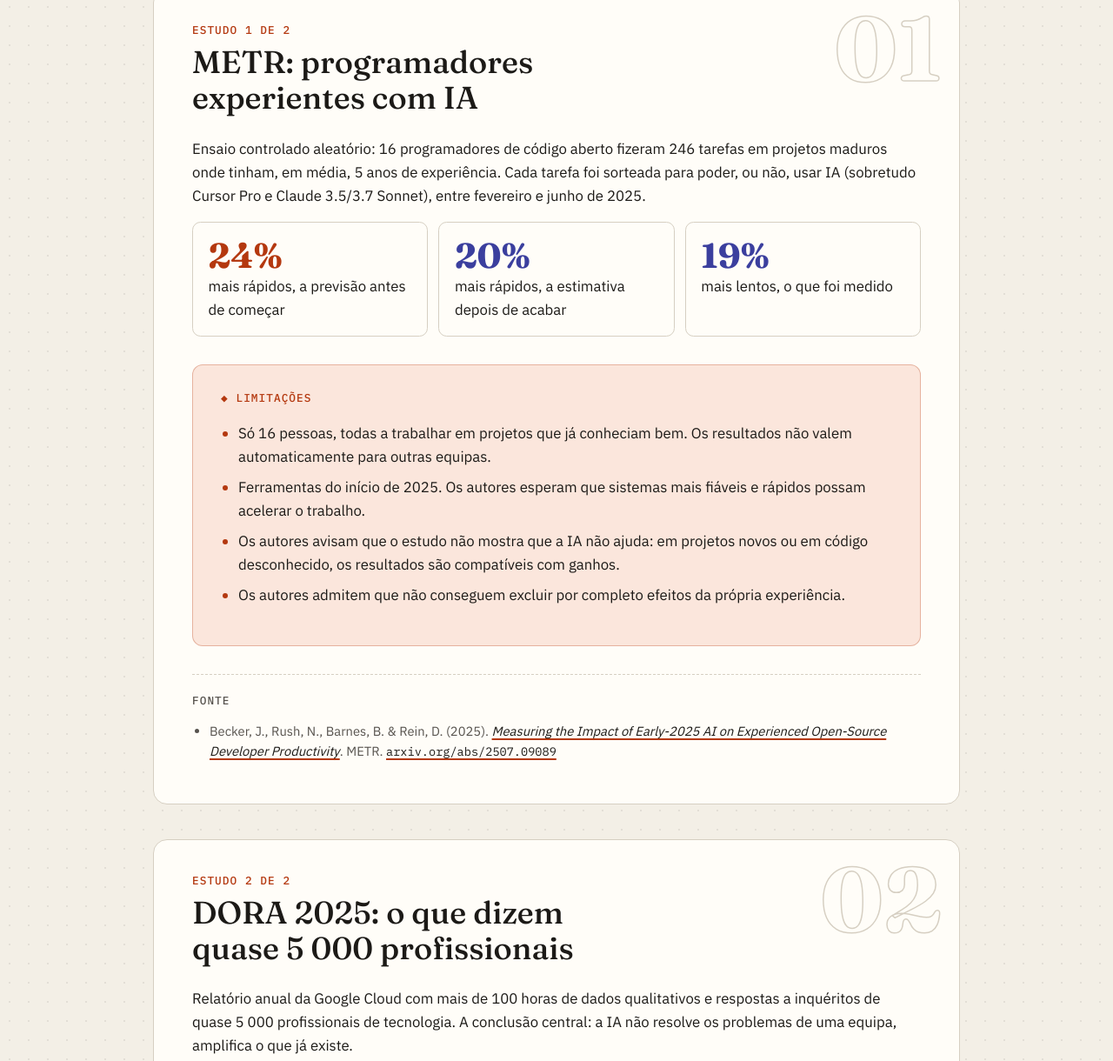
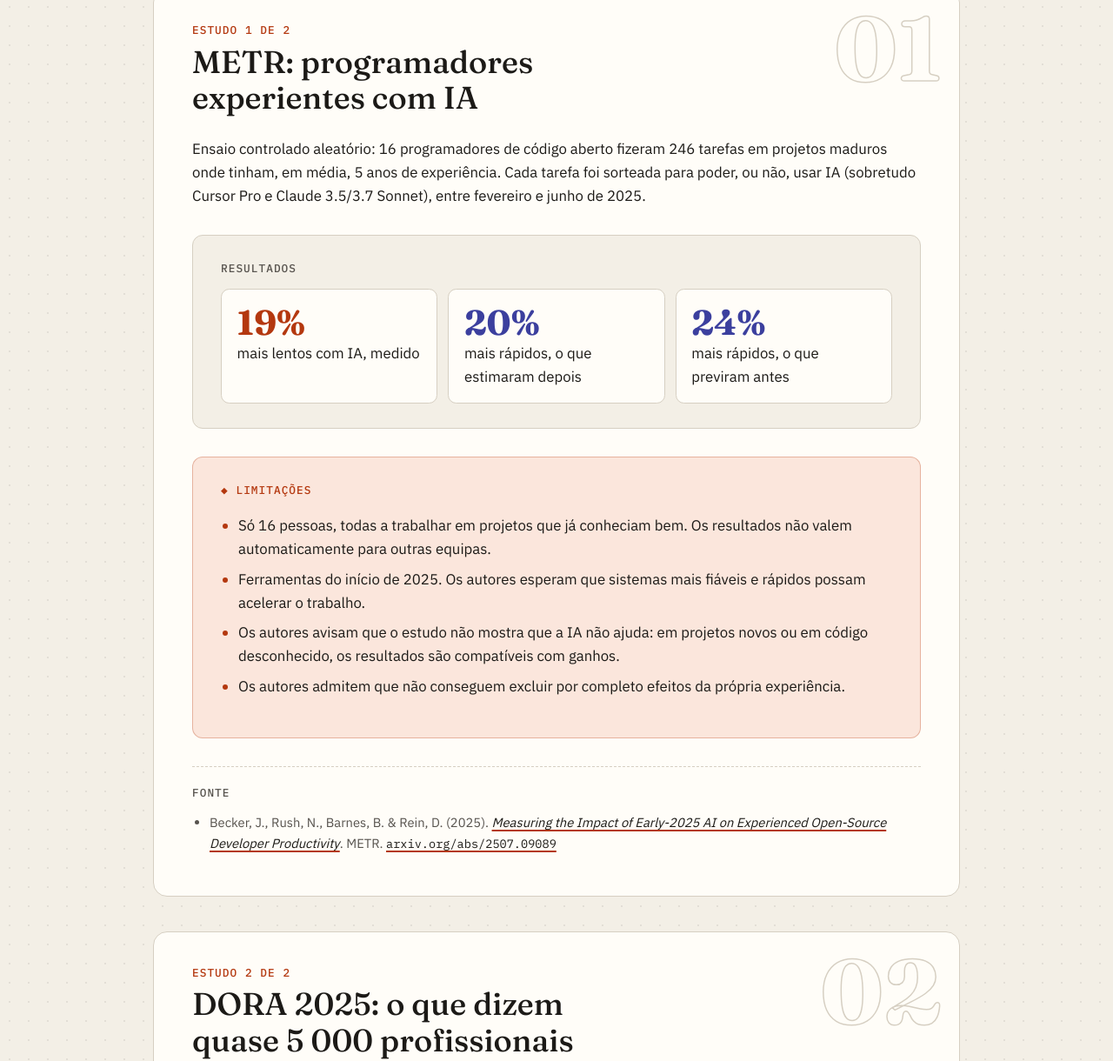
Before and after one commit to cardohso/tema14-scrum-ia, a plain HTML site: page index.html in a window 1280 px wide. Shown: the part 4777-5997 px from the top of the page at 87% size. Drawn offline with Linux system fonts and the light colour scheme.

Commit message:
Estudos reais: resultados numa caixa como no resto do site (T1T-13)

```diff
--- a/index.html
+++ b/index.html
@@ -279,6 +279,15 @@
     border: 1px solid color-mix(in srgb, var(--human) 30%, transparent);
   }
   @media (min-width: 700px) { .interpretacao { padding: 1.75rem 2rem; } }
+  .resultados {
+    margin: 2rem 0 0;
+    padding: 1.5rem 1.25rem;
+    border-radius: 0.75rem;
+    background: var(--paper);
+    border: 1px solid var(--line);
+  }
+  @media (min-width: 700px) { .resultados { padding: 1.75rem 2rem; } }
+  .resultados h4:first-child { margin-top: 0; }
   .interpretacao h4 { color: var(--human); }
   .interpretacao h4:first-child { margin-top: 0; }
   .interpretacao h4::before { content: "◆ "; content: "◆ " / ""; }
@@ -554,10 +563,13 @@
       <span class="passo-big" aria-hidden="true">01</span>
       <h3 id="metr-titulo"><span class="passo-num">Estudo 1 de 2</span>METR: programadores experientes com IA</h3>
       <p>Ensaio controlado aleatório: 16 programadores de código aberto fizeram 246 tarefas em projetos maduros onde tinham, em média, 5 anos de experiência. Cada tarefa foi sorteada para poder, ou não, usar IA (sobretudo <span lang="en">Cursor Pro</span> e <span lang="en">Claude 3.5/3.7 Sonnet</span>), entre fevereiro e junho de 2025.</p>
-      <div class="stats">
-        <p><strong>24%</strong> mais rápidos, a previsão antes de começar</p>
-        <p><strong>20%</strong> mais rápidos, a estimativa depois de acabar</p>
-        <p><strong>19%</strong> mais lentos, o que foi medido</p>
+      <div class="resultados">
+        <h4>Resultados</h4>
+        <div class="stats">
+          <p><strong>19%</strong> mais lentos com IA, medido</p>
+          <p><strong>20%</strong> mais rápidos, o que estimaram depois</p>
+          <p><strong>24%</strong> mais rápidos, o que previram antes</p>
+        </div>
       </div>
       <div class="interpretacao">
         <h4>Limitações</h4>
@@ -580,10 +592,13 @@
       <span class="passo-big" aria-hidden="true">02</span>
       <h3 id="dora-titulo"><span class="passo-num">Estudo 2 de 2</span>DORA 2025: o que dizem quase 5 000 profissionais</h3>
       <p>Relatório anual da Google Cloud com mais de 100 horas de dados qualitativos e respostas a inquéritos de quase 5 000 profissionais de tecnologia. A conclusão central: a IA não resolve os problemas de uma equipa, amplifica o que já existe.</p>
-      <div class="stats">
-        <p><strong>90%</strong> dizem usar IA no trabalho</p>
-        <p><strong>80%+</strong> acreditam que ela aumentou a sua produtividade</p>
-        <p><strong>30%</strong> confiam pouco ou nada no código gerado</p>
+      <div class="resultados">
+        <h4>Resultados</h4>
+        <div class="stats">
+          <p><strong>90%</strong> dizem usar IA no trabalho</p>
+          <p><strong>80%+</strong> acreditam que ela aumentou a sua produtividade</p>
+          <p><strong>30%</strong> confiam pouco ou nada no código gerado</p>
+        </div>
       </div>
       <div class="interpretacao">
         <h4>Limitações (leitura da equipa)</h4>
```
